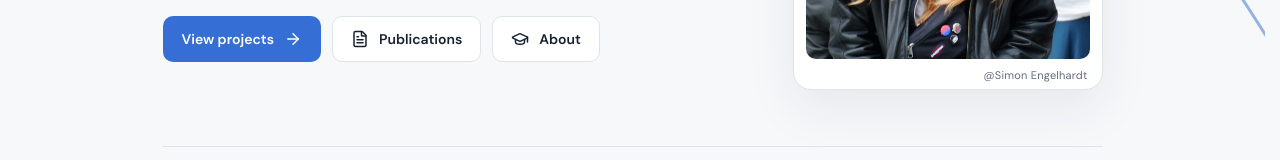
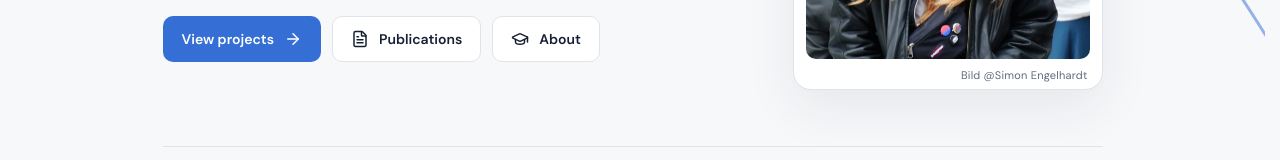
Before and after one commit to Fieeesch/Portfolio-Page, a React (Vite) app: page / in a window 1280 px wide. Shown: the part 446-606 px from the top of the page. Built offline with nearby package versions, Linux system fonts and the light colour scheme; the HTML template or start-up script is replaced by a standard one.

Commit message:
Changes for new Domain

```diff
--- a/src/App.tsx
+++ b/src/App.tsx
@@ -299,7 +299,7 @@ function Home({ language, navigate }: { language: Language; navigate: (page: Pag
         </div>
         <div className="hero-image-wrap">
           <img src={profile.heroImage} alt={profile.heroAlt[language]} />
-          <span className="hero-credit">@Simon Engelhardt</span>
+          <span className="hero-credit">Bild @Simon Engelhardt</span>
         </div>
       </section>
 
```
